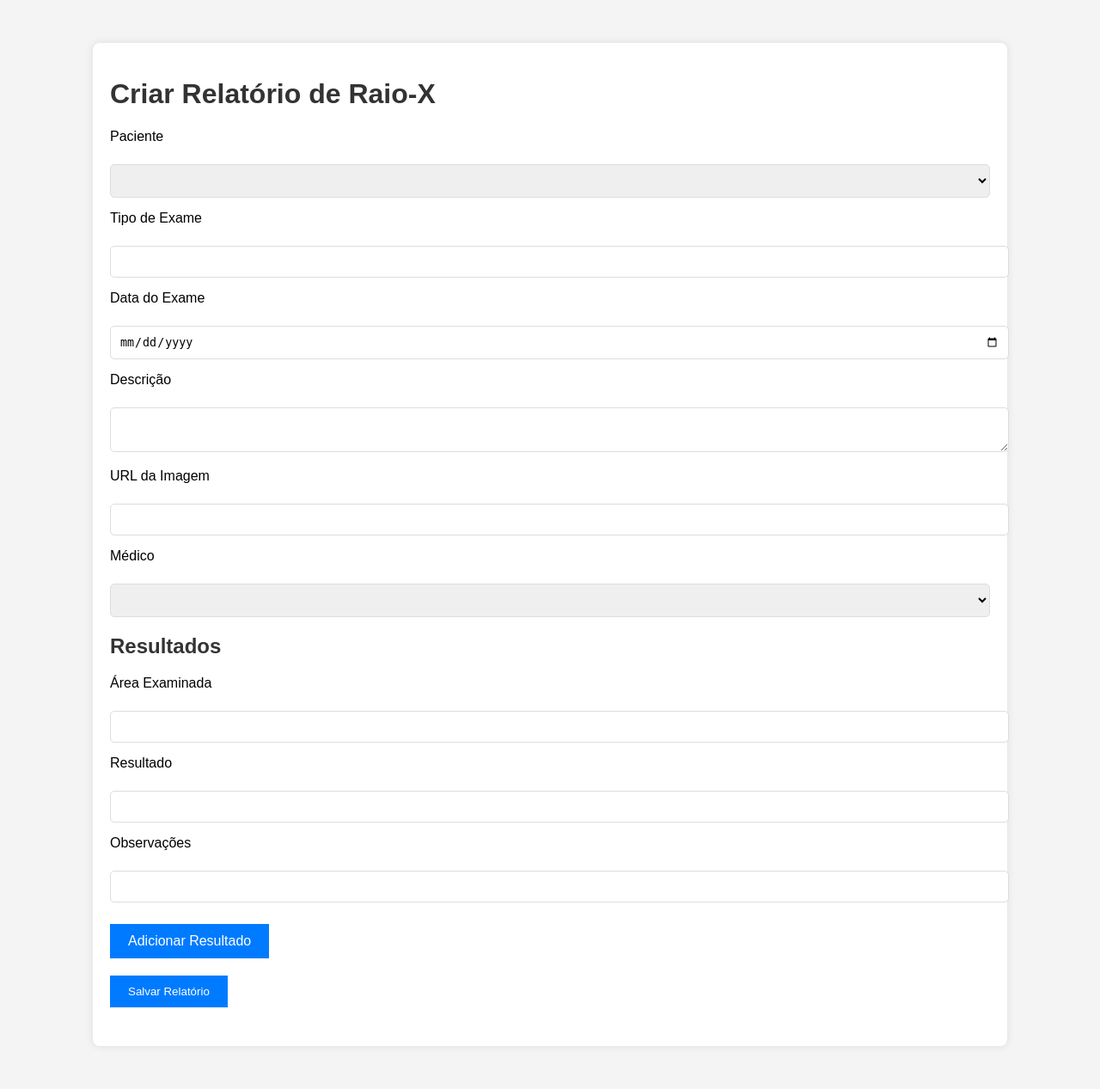
After one commit to FranciscoMartins20/Site_Saude_Flask-main, a Flask app: template app/templates/create_relatorio.html in a window 1280 px wide. The commit adds this page. Shown: the whole page at 86% size. Run offline with Flask 3, Linux system fonts and the light colour scheme; the template is opened without the code that fills it: values that come from a table or form of the project are taken from there, others are empty.

Commit message:
Relatorio inicial colocado

```diff
--- a/app/forms.py
+++ b/app/forms.py
@@ -1,5 +1,5 @@
 from flask_wtf import FlaskForm
-from wtforms import StringField, PasswordField, SelectField, HiddenField, SubmitField, DateField, FloatField,TimeField
+from wtforms import StringField, PasswordField, SelectField, SubmitField, DateField, FloatField, TextAreaField, FieldList, FormField
 from wtforms.validators import DataRequired, Email, EqualTo, Optional, ValidationError
 from .models import User
 
@@ -78,7 +78,6 @@ class UpdateUserForm(FlaskForm):
 
     submit = SubmitField('Atualizar')
 
-
 class AgendamentoForm(FlaskForm):
     utente = SelectField('Utente', coerce=int, validators=[DataRequired()])
     tipo = SelectField('Tipo de Exame', choices=[
@@ -92,7 +91,22 @@ class AgendamentoForm(FlaskForm):
     medico = SelectField('Médico', coerce=int, validators=[DataRequired()])
     submit = SubmitField('Agendar')
 
-
-
 class DeleteUserForm(FlaskForm):
     submit = SubmitField('Deletar')
+
+# Formulário para resultados
+class ResultadoForm(FlaskForm):
+    area_examinada = StringField('Área Examinada', validators=[DataRequired()])
+    resultado = StringField('Resultado', validators=[DataRequired()])
+    observacoes = StringField('Observações')
+
+# Formulário para relatório de Raio-X
+class RelatorioForm(FlaskForm):
+    tipo_exame = StringField('Tipo de Exame', validators=[DataRequired()])
+    data_exame = DateField('Data do Exame', format='%Y-%m-%d', validators=[DataRequired()])
+    descricao = TextAreaField('Descrição', validators=[DataRequired()])
+    imagem_url = StringField('URL da Imagem')
+    paciente = SelectField('Paciente', validators=[DataRequired()], coerce=int)
+    medico = SelectField('Médico', validators=[DataRequired()], coerce=int)
+    resultados = FieldList(FormField(ResultadoForm), min_entries=1, max_entries=10)
+    submit = SubmitField('Salvar Relatório')
--- /dev/null
+++ b/app/static/css/style.css
@@ -0,0 +1,105 @@
+body {
+    font-family: Arial, sans-serif;
+    background-color: #f4f4f4;
+    margin: 0;
+    padding: 0;
+}
+.container {
+    width: 80%;
+    margin: 50px auto;
+    background: #fff;
+    padding: 20px;
+    box-shadow: 0 0 10px rgba(0,0,0,0.1);
+    border-radius: 8px;
+}
+h1, h2 {
+    color: #333;
+}
+ul {
+    list-style-type: none;
+    padding: 0;
+}
+li {
+    margin: 10px 0;
+}
+a, button {
+    text-decoration: none;
+    color: #007BFF;
+    background: none;
+    border: none;
+    cursor: pointer;
+    font-size: 1em;
+}
+a:hover, button:hover {
+    text-decoration: underline;
+}
+table {
+    width: 100%;
+    border-collapse: collapse;
+    margin-bottom: 20px;
+}
+table, th, td {
+    border: 1px solid #ddd;
+}
+th, td {
+    padding: 15px;
+    text-align: left;
+}
+th {
+    background-color: #4c74af;
+    color: white;
+}
+tr:nth-child(even) {
+    background-color: #f2f2f2;
+}
+.edit-button {
+    background-color: #4CAF50; /* Green */
+    color: white;
+    padding: 5px 10px;
+    text-align: center;
+    text-decoration: none;
+    display: inline-block;
+    border-radius: 4px;
+}
+.edit-button:hover {
+    background-color: #45a049;
+}
+.add-button {
+    background-color: #007BFF;
+    color: white;
+    padding: 10px 15px;
+    text-align: center;
+    text-decoration: none;
+    display: inline-block;
+    border-radius: 4px;
+    margin-bottom: 20px;
+}
+.add-button:hover {
+    background-color: #0056b3;
+}
+.form-group {
+    margin-bottom: 15px;
+}
+.form-group label {
+    display: block;
+    margin-bottom: 5px;
+}
+.form-control {
+    width: 100%;
+    padding: 10px;
+    border: 1px solid #ddd;
+    border-radius: 5px;
+}
+.btn {
+    display: inline-block;
+    padding: 10px 20px;
+    margin: 10px 0;
+    border: 1px solid #007BFF;
+    background-color: #007BFF;
+    color: white;
+    text-align: center;
+    cursor: pointer;
+}
+.btn:hover {
+    background-color: #0056b3;
+}
--- /dev/null
+++ b/app/static/js/create_relatorio.js
@@ -0,0 +1,49 @@
+document.addEventListener('DOMContentLoaded', function() {
+    var pacientesDropdown = document.querySelector('select[name="paciente"]');
+    var tipoExameField = document.querySelector('input[name="tipo_exame"]');
+    var dataExameField = document.querySelector('input[name="data_exame"]');
+    var descricaoField = document.querySelector('textarea[name="descricao"]');
+
+    pacientesDropdown.addEventListener('change', function() {
+        var userId = this.value;
+        if (userId) {
+            fetch('/api/user/' + userId + '/agendamentos')
+                .then(response => response.json())
+                .then(data => {
+                    if (data.length > 0) {
+                        tipoExameField.value = data[0].tipo;
+                        dataExameField.value = data[0].data;
+                        descricaoField.value = data[0].descricao;
+                    } else {
+                        tipoExameField.value = '';
+                        dataExameField.value = '';
+                        descricaoField.value = '';
+                    }
+                });
+        } else {
+            tipoExameField.value = '';
+            dataExameField.value = '';
+            descricaoField.value = '';
+        }
+    });
+
+    document.getElementById('add_resultado').addEventListener('click', function() {
+        var index = document.querySelectorAll('#resultados .form-group').length / 3;
+        var resultadosDiv = document.getElementById('resultados');
+        var newResultado = `
+            <div class="form-group">
+                <label for="resultados-${index}-area_examinada">Área Examinada</label><br>
+                <input type="text" id="resultados-${index}-area_examinada" name="resultados-${index}-area_examinada" class="form-control">
+            </div>
+            <div class="form-group">
+                <label for="resultados-${index}-resultado">Resultado</label><br>
+                <input type="text" id="resultados-${index}-resultado" name="resultados-${index}-resultado" class="form-control">
+            </div>
+            <div class="form-group">
+                <label for="resultados-${index}-observacoes">Observações</label><br>
+                <input type="text" id="resultados-${index}-observacoes" name="resultados-${index}-observacoes" class="form-control">
+            </div>
+        `;
+        resultadosDiv.insertAdjacentHTML('beforeend', newResultado);
+    });
+});
--- /dev/null
+++ b/app/templates/create_relatorio.html
@@ -0,0 +1,63 @@
+<!DOCTYPE html>
+<html lang="en">
+<head>
+    <meta charset="UTF-8">
+    <meta name="viewport" content="width=device-width, initial-scale=1.0">
+    <title>Criar Relatório de Raio-X</title>
+    <link rel="stylesheet" type="text/css" href="{{ url_for('static', filename='css/style.css') }}">
+</head>
+<body>
+    <div class="container">
+        <h1>Criar Relatório de Raio-X</h1>
+        <form method="POST" action="{{ url_for('main.create_relatorio') }}">
+            {{ form.hidden_tag() }}
+            <div class="form-group">
+                {{ form.paciente.label }}<br>
+                {{ form.paciente(class="form-control") }}
+            </div>
+            <div class="form-group">
+                {{ form.tipo_exame.label }}<br>
+                {{ form.tipo_exame(class="form-control") }}
+            </div>
+            <div class="form-group">
+                {{ form.data_exame.label }}<br>
+                {{ form.data_exame(class="form-control") }}
+            </div>
+            <div class="form-group">
+                {{ form.descricao.label }}<br>
+                {{ form.descricao(class="form-control") }}
+            </div>
+            <div class="form-group">
+                {{ form.imagem_url.label }}<br>
+                {{ form.imagem_url(class="form-control") }}
+            </div>
+            <div class="form-group">
+                {{ form.medico.label }}<br>
+                {{ form.medico(class="form-control") }}
+            </div>
+            <h2>Resultados</h2>
+            <div id="resultados">
+                {% for resultado in form.resultados %}
+                <div class="form-group">
+                    {{ resultado.area_examinada.label }}<br>
+                    {{ resultado.area_examinada(class="form-control") }}
+                </div>
+                <div class="form-group">
+                    {{ resultado.resultado.label }}<br>
+                    {{ resultado.resultado(class="form-control") }}
+                </div>
+                <div class="form-group">
+                    {{ resultado.observacoes.label }}<br>
+                    {{ resultado.observacoes(class="form-control") }}
+                </div>
+                {% endfor %}
+            </div>
+            <button type="button" id="add_resultado" class="btn">Adicionar Resultado</button>
+            <div class="form-group">
+                {{ form.submit(class="btn btn-primary") }}
+            </div>
+        </form>
+    </div>
+    <script src="{{ url_for('static', filename='js/create_relatorio.js') }}"></script>
+</body>
+</html>
--- a/app/templates/dashboard.html
+++ b/app/templates/dashboard.html
@@ -17,6 +17,7 @@
             <li><a href="{{ url_for('main.home') }}">Home</a></li>
             <li><a href="{{ url_for('main.users_list') }}">Gerenciar Usuários</a></li>
             <li><a href="{{ url_for('main.agendamentos_list') }}">Lista de Agendamentos</a></li>
+            <li><a href="{{ url_for('main.relatorios_list') }}">Lista de Relatórios</a></li>
             <li><a href="{{ url_for('main.me') }}">Perfil</a></li>
         </ul>
         {% endif %}
@@ -36,6 +37,7 @@
         <ul>
             <li><a href="{{ url_for('main.relatorio_raio_x') }}">Relatório de Exame de Raio-X</a></li>
             <li><a href="{{ url_for('main.agendamentos_list') }}">Lista de Agendamentos</a></li>
+            <li><a href="{{ url_for('main.relatorios_list') }}">Lista de Relatórios</a></li>
         </ul>
         {% endif %}
 
```
Also changed, not shown: app/routes.py (+111 -5 lines), app/templates/edit_relatorio.html (added, +83 -0 lines), app/templates/home.html (+32 -1 lines), app/templates/relatorio_detail.html (added, +68 -0 lines), app/templates/relatorios_list.html (added, +45 -0 lines), instance/site.db.
